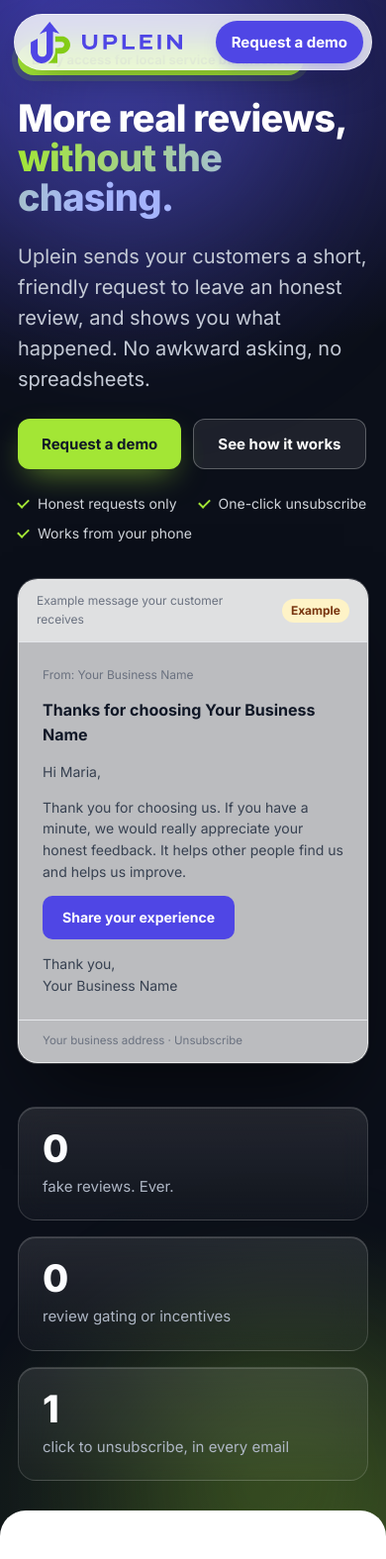
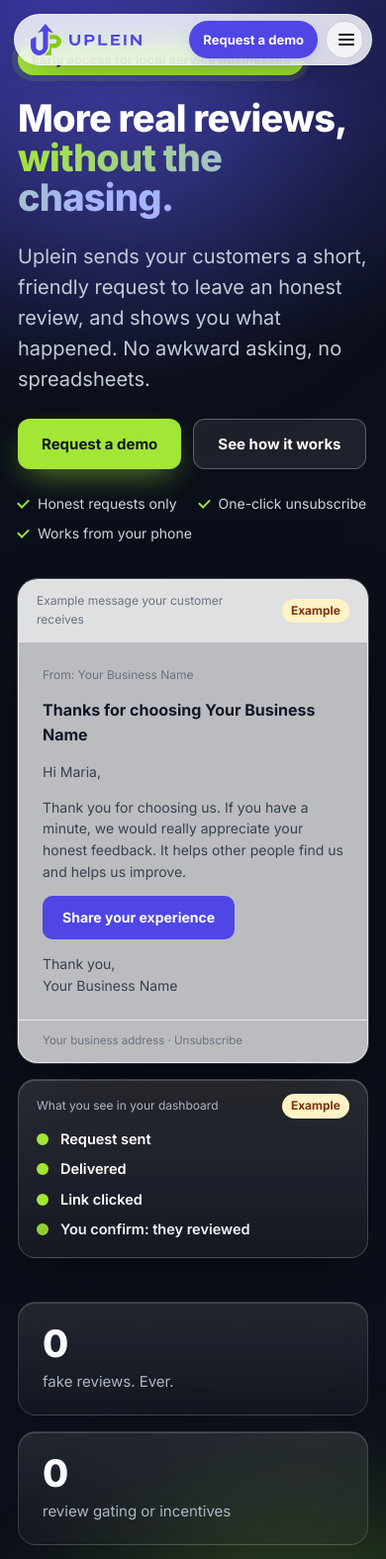
Before and after one commit to ssstaywithme/uplein-site, a plain HTML site: page index.html in a window 390 px wide. Shown: the top 1575 px of the page at 99% size. Drawn offline with Linux system fonts and the light colour scheme.

Commit message:
Mobile menu, animated dashboard example (Uplein), link preview tags
Co-Authored-By: Claude Sonnet 5.5 <noreply@anthropic.com>

```diff
--- a/index.html
+++ b/index.html
@@ -7,6 +7,10 @@
 <meta name="description" content="Uplein helps local service businesses collect honest customer reviews with simple, friendly email requests. Early access.">
 <meta name="robots" content="noindex">
 <link rel="canonical" href="https://uplein.com/">
+<meta property="og:site_name" content="Uplein">
+<meta property="og:title" content="Uplein | More real reviews, without the chasing">
+<meta property="og:description" content="Honest review requests for local service businesses. Early access.">
+<meta property="og:url" content="https://uplein.com/">
 <link rel="icon" type="image/svg+xml" href="assets/favicon.svg">
 <link rel="icon" type="image/png" sizes="32x32" href="assets/favicon-32.png">
 <link rel="icon" type="image/png" sizes="16x16" href="assets/favicon-16.png">
@@ -193,7 +197,37 @@ nav a.active{color:var(--ink)}nav a.active::after{transform:scaleX(1)}
 #faq{background:#fff;padding:96px 0 136px}
 footer{background:var(--ink)}
 .foot{padding-top:48px}
-@media (max-width:720px){.hero-in{padding-bottom:84px}#how,#honest,#faq,.band.light{padding:64px 0 100px}.alt section.wrap{padding-top:64px}#demo{padding:64px 0 90px}#how,#who,#honest,#demo,#faq,footer,.band.light{border-radius:26px 26px 0 0;margin-top:-26px}}@media (prefers-reduced-motion:reduce){*,*::before,*::after{animation-duration:.01ms!important;animation-delay:0s!important;animation-iteration-count:1!important;transition-duration:.01ms!important;scroll-behavior:auto!important}.js .reveal{opacity:1;transform:none}}
+@media (max-width:720px){.hero-in{padding-bottom:84px}#how,#honest,#faq,.band.light{padding:64px 0 100px}.alt section.wrap{padding-top:64px}#demo{padding:64px 0 90px}#how,#who,#honest,#demo,#faq,footer,.band.light{border-radius:26px 26px 0 0;margin-top:-26px}}/* ---- Mobile menu ---- */
+.menu-btn{display:none;width:42px;height:42px;border-radius:999px;border:1px solid rgba(17,24,39,.15);background:rgba(255,255,255,.7);cursor:pointer;padding:0;position:relative;flex:none}
+.menu-btn span,.menu-btn span::before,.menu-btn span::after{position:absolute;left:12px;width:16px;height:2px;border-radius:2px;background:#111827;transition:transform .3s,top .3s,opacity .2s}
+.menu-btn span{top:19px}.menu-btn span::before,.menu-btn span::after{content:"";left:0}.menu-btn span::before{top:-5px}.menu-btn span::after{top:5px}
+header.open .menu-btn span{background:transparent}header.open .menu-btn span::before{top:0;transform:rotate(45deg)}header.open .menu-btn span::after{top:0;transform:rotate(-45deg)}
+@media (max-width:900px){
+.menu-btn{display:block}
+header .bar .btn{margin-left:auto}
+header nav{display:flex;position:absolute;top:calc(100% + 10px);left:0;right:0;flex-direction:column;gap:4px;padding:14px;border-radius:24px;background:rgba(255,255,255,.97);backdrop-filter:blur(16px);-webkit-backdrop-filter:blur(16px);border:1px solid rgba(17,24,39,.1);box-shadow:0 24px 50px -20px rgba(0,0,0,.5);opacity:0;visibility:hidden;transform:translateY(-8px);transition:opacity .25s,transform .25s,visibility .25s}
+header.open nav{opacity:1;visibility:visible;transform:none}
+header nav a{padding:12px 14px;font-size:17px;border-radius:12px}header nav a:hover{background:#F3F4F6}header nav a::after{display:none}
+}/* ---- Animated example: what the dashboard shows ---- */
+.mock-wrap{flex-direction:column;align-items:center;gap:16px}
+.flow{width:100%;max-width:430px;border-radius:18px;border:1px solid rgba(255,255,255,.18);background:linear-gradient(180deg,rgba(255,255,255,.12),rgba(255,255,255,.04));backdrop-filter:blur(14px);-webkit-backdrop-filter:blur(14px);box-shadow:inset 0 1px 0 rgba(255,255,255,.18),0 24px 50px -24px rgba(0,0,0,.6);color:#fff;padding:14px 18px 16px}
+.flow-top{display:flex;justify-content:space-between;align-items:center;gap:10px;font-size:12px;color:#AEB6C4;margin-bottom:10px}
+.flow ol{list-style:none;margin:0;padding:0;display:grid;gap:8px}
+.flow li{display:flex;align-items:center;gap:12px;font-size:14.5px;font-weight:600;opacity:.35}
+.flow li i{flex:none;width:12px;height:12px;border-radius:50%;border:2px solid #6B7280;background:transparent}
+.flow .f1{animation:lit1 10s infinite}.flow .f2{animation:lit2 10s infinite}.flow .f3{animation:lit3 10s infinite}.flow .f4{animation:lit4 10s infinite}
+.flow .f1 i{animation:dot1 10s infinite}.flow .f2 i{animation:dot2 10s infinite}.flow .f3 i{animation:dot3 10s infinite}.flow .f4 i{animation:dot4 10s infinite}
+@keyframes lit1{0%,4%{opacity:.35}10%,92%{opacity:1}98%,100%{opacity:.35}}
+@keyframes lit2{0%,24%{opacity:.35}30%,92%{opacity:1}98%,100%{opacity:.35}}
+@keyframes lit3{0%,44%{opacity:.35}50%,92%{opacity:1}98%,100%{opacity:.35}}
+@keyframes lit4{0%,64%{opacity:.35}70%,92%{opacity:1}98%,100%{opacity:.35}}
+@keyframes dot1{0%,4%{background:transparent;border-color:#6B7280}10%,92%{background:#A3E635;border-color:#A3E635}98%,100%{background:transparent;border-color:#6B7280}}
+@keyframes dot2{0%,24%{background:transparent;border-color:#6B7280}30%,92%{background:#A3E635;border-color:#A3E635}98%,100%{background:transparent;border-color:#6B7280}}
+@keyframes dot3{0%,44%{background:transparent;border-color:#6B7280}50%,92%{background:#A3E635;border-color:#A3E635}98%,100%{background:transparent;border-color:#6B7280}}
+@keyframes dot4{0%,64%{background:transparent;border-color:#6B7280}70%,92%{background:#A3E635;border-color:#A3E635}98%,100%{background:transparent;border-color:#6B7280}}
+@media (prefers-reduced-motion:reduce){.flow li,.flow li i{animation:none!important}.flow li{opacity:1}.flow li i{background:#A3E635;border-color:#A3E635}}@media (max-width:900px){header .bar{flex-wrap:nowrap;gap:8px}}
+@media (max-width:720px){header .logo{gap:8px}header .logo img:first-child{height:32px;width:auto}header .logo img:last-child{height:11px;width:auto}header .bar .btn{padding:9px 14px;font-size:13px;white-space:nowrap}.menu-btn{width:38px;height:38px}.menu-btn span{top:17px}}
+@media (prefers-reduced-motion:reduce){*,*::before,*::after{animation-duration:.01ms!important;animation-delay:0s!important;animation-iteration-count:1!important;transition-duration:.01ms!important;scroll-behavior:auto!important}.js .reveal{opacity:1;transform:none}}
 @media (max-width:900px){nav{display:none}}
 @media (max-width:720px){h1{font-size:38px}h2{font-size:28px}.wrap{padding-left:18px;padding-right:18px}.hero-in{padding-top:44px;padding-bottom:56px;gap:36px}.row2{grid-template-columns:1fr}section{padding-top:60px}.demo{padding-top:56px;padding-bottom:56px}.form{padding:20px}}
 </style>
@@ -213,6 +247,7 @@ footer{background:var(--ink)}
       <a href="#faq">FAQ</a>
     </nav>
     <a class="btn" href="#demo">Request a demo</a>
+    <button class="menu-btn" type="button" aria-label="Menu" aria-expanded="false"><span></span></button>
   </div>
 </header>
 
@@ -246,6 +281,15 @@ footer{background:var(--ink)}
           <div>Thank you,<br>Your Business Name</div>
         </div>
         <div class="mock-foot">Your business address &middot; Unsubscribe</div>
+      </div>
+      <div class="flow" aria-label="Example of what you see in your dashboard">
+        <div class="flow-top"><span>What you see in your dashboard</span><span class="tagx">Example</span></div>
+        <ol>
+          <li class="f1"><i></i>Request sent</li>
+          <li class="f2"><i></i>Delivered</li>
+          <li class="f3"><i></i>Link clicked</li>
+          <li class="f4"><i></i>You confirm: they reviewed</li>
+        </ol>
       </div>
     </div>
     <div class="stats">
@@ -401,5 +445,12 @@ footer{background:var(--ink)}
   });
 })();
 </script>
-</body>
+<script>
+(function(){var h=document.querySelector('header'),b=document.querySelector('.menu-btn');if(!h||!b)return;
+function set(o){h.classList.toggle('open',o);b.setAttribute('aria-expanded',o?'true':'false');}
+b.addEventListener('click',function(e){e.stopPropagation();set(!h.classList.contains('open'));});
+h.querySelectorAll('nav a').forEach(function(a){a.addEventListener('click',function(){set(false);});});
+document.addEventListener('click',function(e){if(!h.contains(e.target))set(false);});
+document.addEventListener('keydown',function(e){if(e.key==='Escape')set(false);});})();
+</script></body>
 </html>
```
